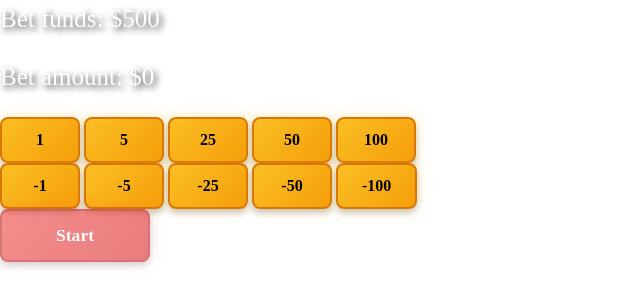
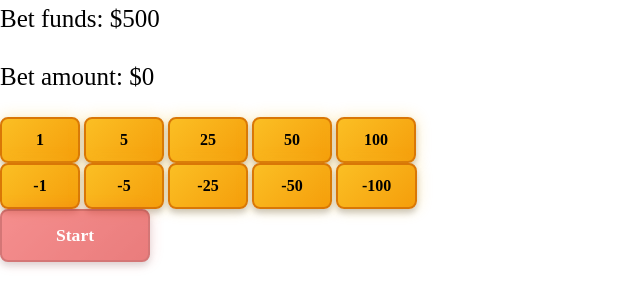
Before and after one commit to BananaDope/blackjack-site, a website built with webpack: page index.html in a window 1280 px wide. Shown: the whole page, without its empty margins (0-640 px from the left). Built offline with nearby package versions, Linux system fonts and the light colour scheme; files whose address does not match are found by name.

Commit message:
Commit font color change

```diff
--- a/theme.css
+++ b/theme.css
@@ -149,8 +149,8 @@
     font-size: 25px;
     font-weight: var(--font-weight-medium);
     line-height: 1.5;
-    color: white;
-    text-shadow: 3px 3px 6px rgba(0, 0, 0, 0.8);
+    /* color: white; */
+    text-shadow: 3px 3px 6px rgba(255, 255, 255, 0.8);
 
   }
 
```
